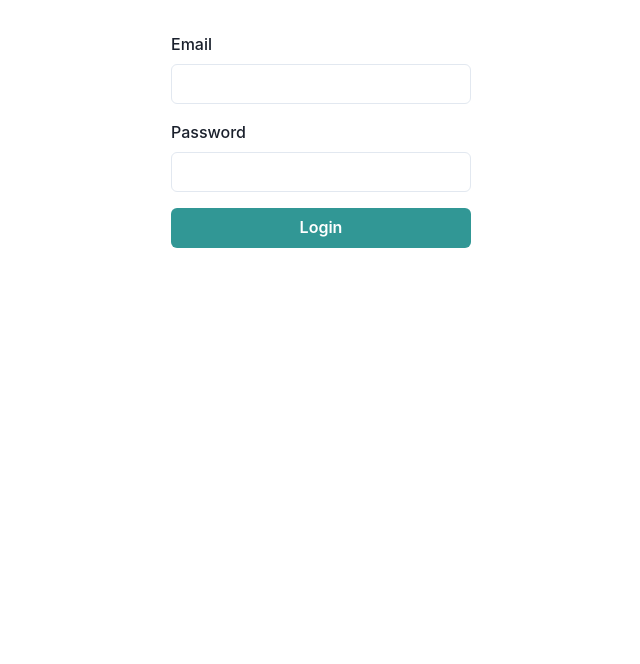
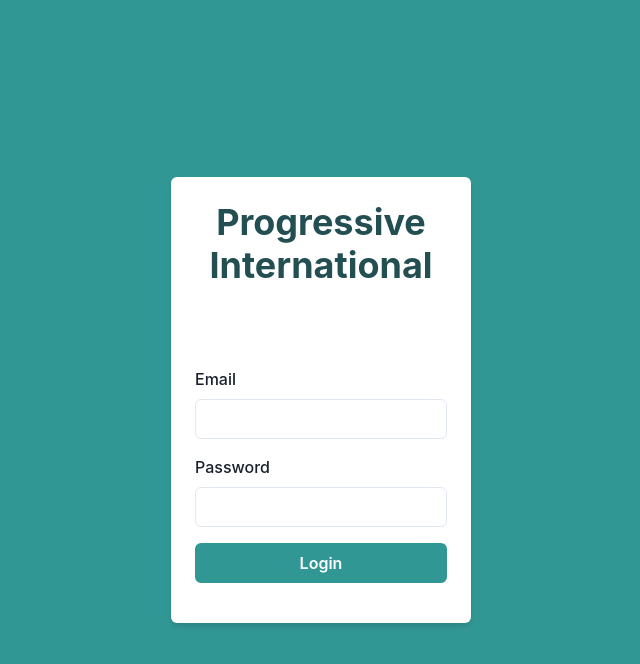
Before and after one commit to sshahzebhaider/progressive-frontend, a React (Create React App) app: page / in a window 1280 px wide. Shown: the top 664 px of the page, without its empty margins (319-959 px from the left). Built offline with nearby package versions, Linux system fonts and the light colour scheme.

Commit message:
Update LoginScreen.js

```diff
--- a/src/Screens/LoginScreen.js
+++ b/src/Screens/LoginScreen.js
@@ -7,8 +7,10 @@ import {
   AlertIcon,
   Box,
   Button,
+  Center,
   FormControl,
   FormLabel,
+  Heading,
   Input,
   Spinner,
 } from '@chakra-ui/react';
@@ -20,7 +22,6 @@ const LoginScreen = () => {
   const dispatch = useDispatch();
   const location = useLocation();
   const navigate = useNavigate();
-  // for redirecting the user to a specific page after a login
   const redirect = location.search ? location.search.split('=')[1] : '/';
 
   const employeeLogin = useSelector(store => store.employeeLogin);
@@ -40,9 +41,18 @@ const LoginScreen = () => {
   }, [employeeInfo, navigate, redirect]);
 
   return (
-    <Box display="flex" justifyContent="center" height="100vh" padding="2rem">
-
-      <Box width="300px">
+    <Center height="100vh" bg="teal.500">
+      <Box
+        width="300px"
+        p="6"
+        bg="white"
+        borderRadius="md"
+        boxShadow="md"
+        textAlign="center"
+      >
+        <Heading as="h1" marginBottom="5rem" color="teal.800">
+          Progressive International
+        </Heading>
         <FormControl marginBottom="1rem">
           <FormLabel>Email</FormLabel>
           <Input
@@ -65,16 +75,16 @@ const LoginScreen = () => {
           marginBottom="1rem"
           width="100%"
         >
-          {loading ? <Spinner /> : <Box>Login</Box>}
+          {loading ? <Spinner /> : 'Login'}
         </Button>
         {error && (
-          <Alert status="error">
+          <Alert status="error" borderRadius="md">
             <AlertIcon />
             {error}{' '}
           </Alert>
         )}
       </Box>
-    </Box>
+    </Center>
   );
 };
 
```
